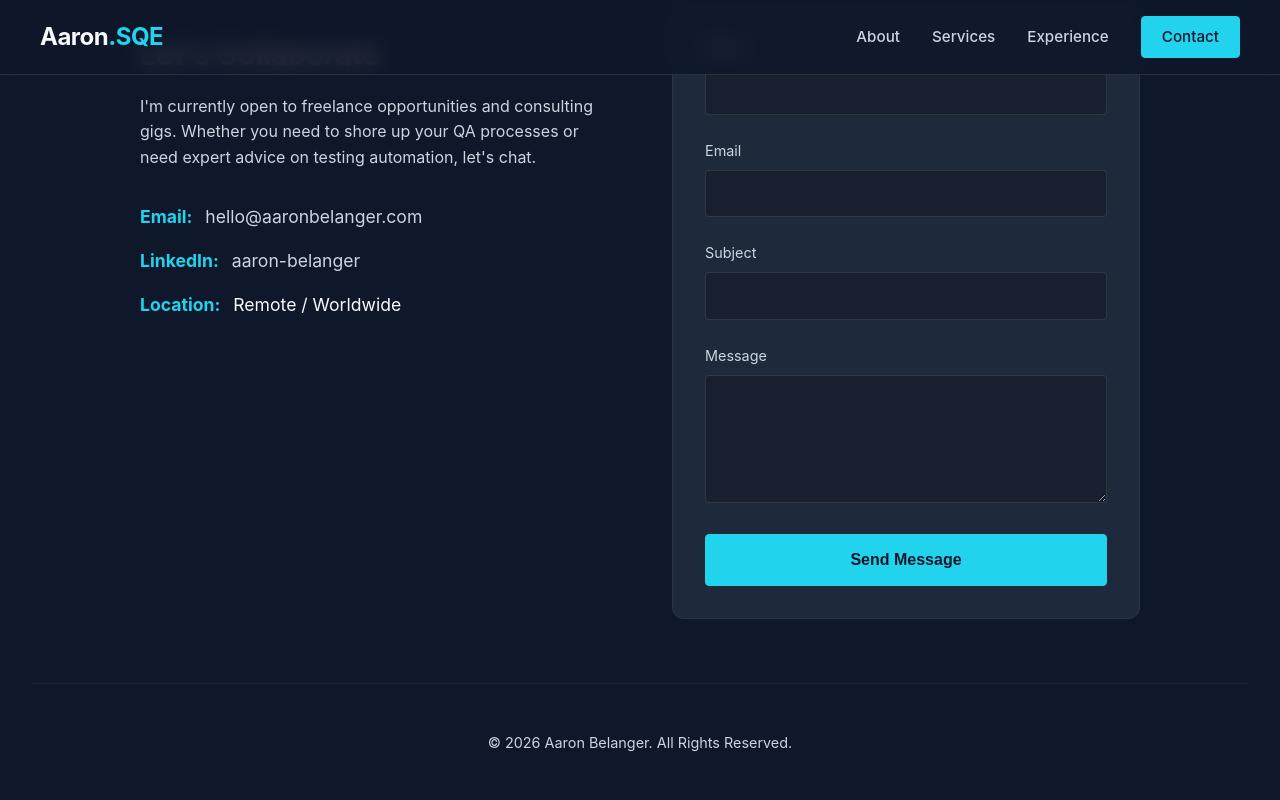
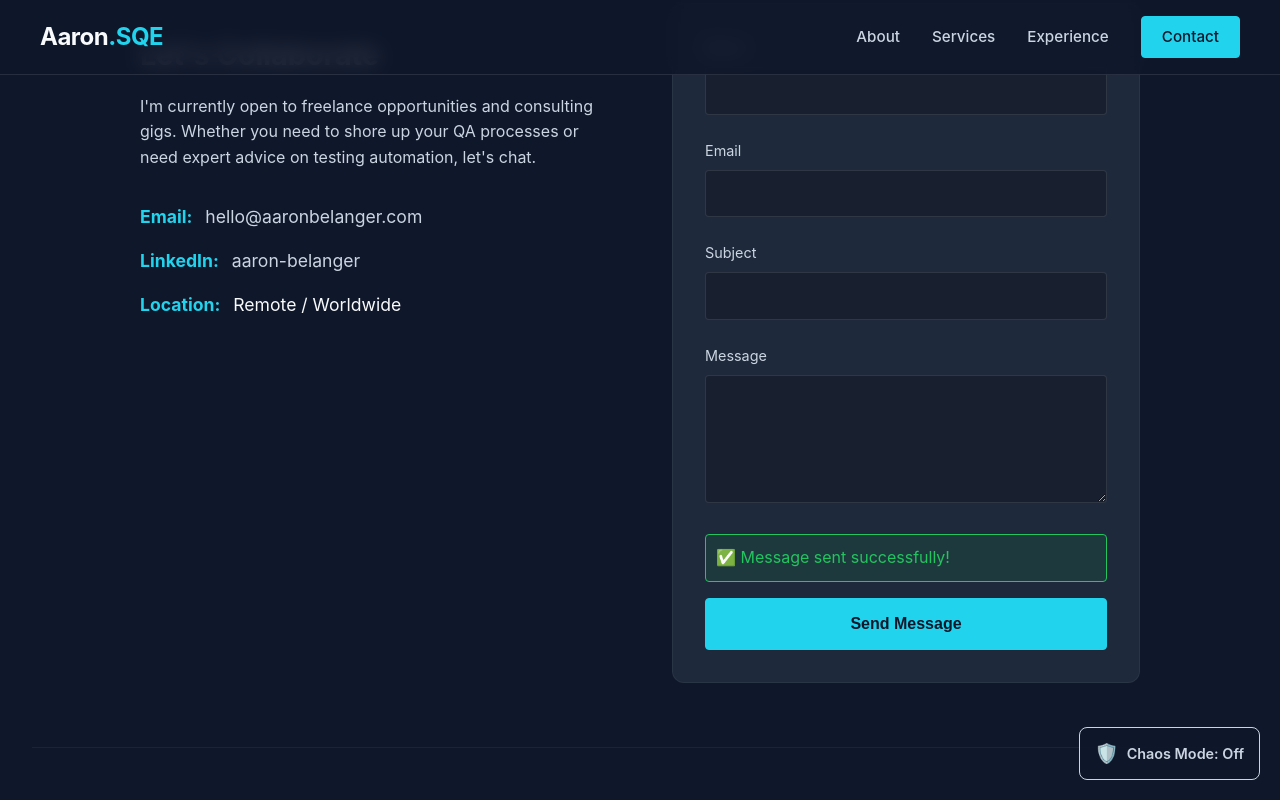
Before and after one commit to abelan2025/AaronB, a React (Vite) app: page / in a window 1280 px wide. Both pictures are taken after typing "Sample", "name@example.com", "Sample", "Sample" into the empty fields and a click on the button "Send Message". Shown: the part 4425-5225 px from the top of the page. Built offline with nearby package versions, Linux system fonts and the light colour scheme.

Commit message:
Chaos idea

```diff
--- a/src/App.jsx
+++ b/src/App.jsx
@@ -2,6 +2,8 @@ import React, { Suspense, lazy } from 'react';
 import Navbar from './components/Navbar';
 import Hero from './components/Hero';
 import './App.css';
+import { ChaosProvider } from './context/ChaosContext';
+import ChaosToggle from './components/ChaosToggle';
 
 // Lazy load below-the-fold components
 const About = lazy(() => import('./components/About'));
@@ -11,6 +13,7 @@ const Contact = lazy(() => import('./components/Contact'));
 
 function App() {
   return (
+    <ChaosProvider>
       <div className="app">
         <Navbar />
         <main>
@@ -22,7 +25,9 @@ function App() {
             <Contact />
           </Suspense>
         </main>
+        <ChaosToggle />
       </div>
+    </ChaosProvider>
   );
 }
 
--- /dev/null
+++ b/src/components/ChaosToggle.jsx
@@ -0,0 +1,42 @@
+import React from 'react';
+import { useChaos } from '../context/ChaosContext';
+import '../styles/variables.css';
+
+const ChaosToggle = () => {
+    const { isChaosMode, toggleChaos } = useChaos();
+
+    return (
+        <div
+            className="chaos-toggle"
+            onClick={toggleChaos}
+            title="Toggle Chaos Mode (Simulate SRE Incidents)"
+            style={{
+                position: 'fixed',
+                bottom: '20px',
+                right: '20px',
+                zIndex: 9999,
+                cursor: 'pointer',
+                background: isChaosMode ? 'var(--accent-secondary)' : 'rgba(15, 23, 42, 0.9)',
+                border: `1px solid ${isChaosMode ? 'var(--accent-glow)' : 'var(--text-secondary)'}`,
+                padding: '10px 15px',
+                borderRadius: '8px',
+                display: 'flex',
+                alignItems: 'center',
+                gap: '8px',
+                boxShadow: isChaosMode ? '0 0 20px var(--accent-glow)' : 'none',
+                transition: 'all 0.3s ease'
+            }}
+        >
+            <span style={{ fontSize: '1.2rem' }}>{isChaosMode ? '🔥' : '🛡️'}</span>
+            <span style={{
+                color: isChaosMode ? '#fff' : 'var(--text-secondary)',
+                fontWeight: '600',
+                fontSize: '0.9rem'
+            }}>
+                {isChaosMode ? 'CHAOS MODE: ON' : 'Chaos Mode: Off'}
+            </span>
+        </div>
+    );
+};
+
+export default ChaosToggle;
--- a/src/components/Contact.jsx
+++ b/src/components/Contact.jsx
@@ -1,7 +1,11 @@
 import React, { useState } from 'react';
+import { useChaos } from '../context/ChaosContext';
 import '../styles/Contact.css';
 
 const Contact = () => {
+    const { injectChaos } = useChaos();
+    const [status, setStatus] = useState('idle'); // idle, loading, success, error
+    const [errorMessage, setErrorMessage] = useState('');
     const [formData, setFormData] = useState({
         name: '',
         email: '',
@@ -16,11 +20,25 @@ const Contact = () => {
         });
     };
 
-    const handleSubmit = (e) => {
+    const handleSubmit = async (e) => {
         e.preventDefault();
-        // Placeholder for form submission logic
-        alert('Thanks for reaching out! This is a demo form.');
-        setFormData({ name: '', email: '', subject: '', message: '' });
+        setStatus('loading');
+        setErrorMessage('');
+
+        try {
+            // Simulate API call with potential chaos
+            await injectChaos();
+
+            // Success path
+            setStatus('success');
+            setFormData({ name: '', email: '', subject: '', message: '' });
+            setTimeout(() => setStatus('idle'), 3000); // Reset success message
+        } catch (error) {
+            // Error path (Chaos or real)
+            console.error("Submission failed:", error);
+            setStatus('error');
+            setErrorMessage(error.message);
+        }
     };
 
     return (
@@ -92,7 +110,44 @@ const Contact = () => {
                                 required
                             ></textarea>
                         </div>
-                        <button type="submit" className="btn-primary submit-btn">Send Message</button>
+
+                        {/* Status Feedback */}
+                        {status === 'error' && (
+                            <div className="status-message error" style={{
+                                color: '#ef4444',
+                                background: 'rgba(239, 68, 68, 0.1)',
+                                padding: '10px',
+                                borderRadius: '4px',
+                                marginBottom: '1rem',
+                                border: '1px solid #ef4444'
+                            }}>
+                                ⚠️ <strong>Error:</strong> {errorMessage}
+                            </div>
+                        )}
+                        {status === 'success' && (
+                            <div className="status-message success" style={{
+                                color: '#22c55e',
+                                background: 'rgba(34, 197, 94, 0.1)',
+                                padding: '10px',
+                                borderRadius: '4px',
+                                marginBottom: '1rem',
+                                border: '1px solid #22c55e'
+                            }}>
+                                ✅ Message sent successfully!
+                            </div>
+                        )}
+
+                        <button
+                            type="submit"
+                            className="btn-primary submit-btn"
+                            disabled={status === 'loading'}
+                            style={{
+                                opacity: status === 'loading' ? 0.7 : 1,
+                                cursor: status === 'loading' ? 'not-allowed' : 'pointer'
+                            }}
+                        >
+                            {status === 'loading' ? 'Sending...' : 'Send Message'}
+                        </button>
                     </form>
                 </div>
             </div>
--- /dev/null
+++ b/src/context/ChaosContext.jsx
@@ -0,0 +1,37 @@
+import React, { createContext, useState, useContext } from 'react';
+
+const ChaosContext = createContext();
+
+export const ChaosProvider = ({ children }) => {
+    const [isChaosMode, setIsChaosMode] = useState(false);
+
+    const toggleChaos = () => setIsChaosMode(prev => !prev);
+
+    // Helper to simulate network chaos
+    const injectChaos = async () => {
+        if (!isChaosMode) return;
+
+        // 1. Latency Injection (1s to 4s)
+        const latency = Math.floor(Math.random() * 3000) + 1000;
+        await new Promise(resolve => setTimeout(resolve, latency));
+
+        // 2. Failure Injection (30% chance of failure)
+        if (Math.random() > 0.7) {
+            const errors = [
+                '500: Internal Server Error (Chaos Injection)',
+                '408: Request Timeout (Chaos Injection)',
+                '429: Too Many Requests (Chaos Injection)'
+            ];
+            const randomError = errors[Math.floor(Math.random() * errors.length)];
+            throw new Error(randomError);
+        }
+    };
+
+    return (
+        <ChaosContext.Provider value={{ isChaosMode, toggleChaos, injectChaos }}>
+            {children}
+        </ChaosContext.Provider>
+    );
+};
+
+export const useChaos = () => useContext(ChaosContext);
```
Lines whose indentation alone changed are shown as unchanged.
